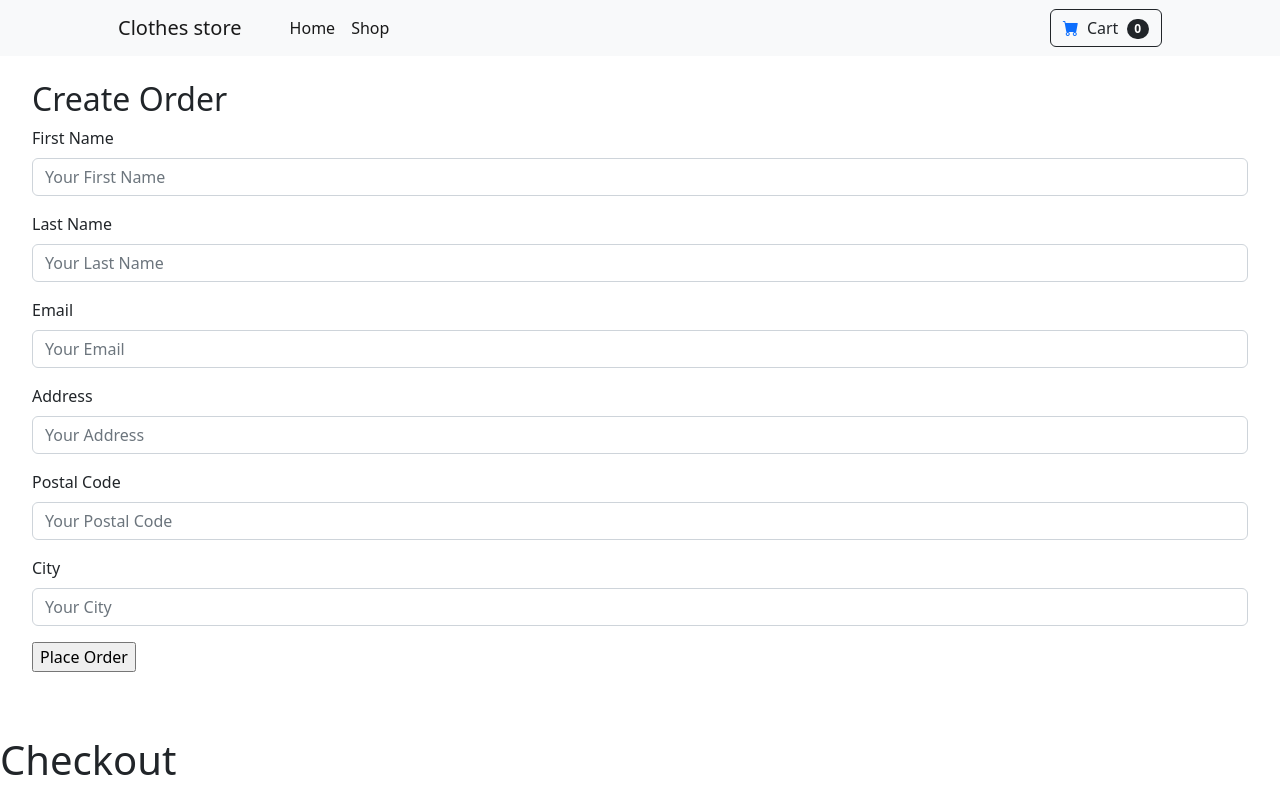
After one commit to Tony-jdev/clothes-store, a Django app: template orders/templates/order/create.html in a window 1280 px wide. The commit adds this page. Run offline with Django 3.2, Linux system fonts and the light colour scheme; the template is opened without the code that fills it, so the values that code supplies are empty; some libraries are stand-ins or nearby versions.

Commit message:
Added orders pages(create, created)

```diff
--- a/cart/templates/cart/detail.html
+++ b/cart/templates/cart/detail.html
@@ -48,7 +48,7 @@
             <a href="/shop" class="cart-btn">Continue Shopping</a>
             {% with cart_quantity=cart|length %}
                 {% if cart_quantity > 0 %}
-                    <a href="#" class="cart-btn">Checkout</a>
+                    <a href="{% url "orders:order_create" %}" class="cart-btn">Checkout</a>
                 {% endif %}
             {% endwith %}
         </div>
--- a/clothes_store/urls.py
+++ b/clothes_store/urls.py
@@ -21,6 +21,7 @@ from django.conf.urls.static import static
 urlpatterns = [
     path('admin/', admin.site.urls),
     path('cart/', include('cart.urls', namespace='cart')),
+    path('orders/', include('orders.urls', namespace='orders')),
     path('', include('main.urls', namespace='main')),
 ]
 
--- /dev/null
+++ b/orders/templates/order/create.html
@@ -0,0 +1,60 @@
+{% extends 'main/base.html' %}
+{% load static %}
+
+{% block title %}Create Order{% endblock title %}
+
+{% block content %}
+    <div class="forcreate">
+        <div class="profile bg-white p-4 mb-4 mx-2">
+            <h2 class="mb-2">Create Order</h2>
+            <form action="" method="post" class="order-form">
+                {% csrf_token %}
+                <div class="col-md-12 mb-3">
+                    <label for="id_first_name" class="form-label">First Name</label>
+                    <input type="text" class="form-control form-styleprofile" id="id_first_name"
+                    name="first_name" placeholder="Your First Name" value="{{ form.first_name.value|default:'' }}" required>
+                </div>
+                <div class="col-md-12 mb-3">
+                    <label for="id_last_name" class="form-label">Last Name</label>
+                    <input type="text" class="form-control form-styleprofile" id="id_last_name"
+                    name="last_name" placeholder="Your Last Name" value="{{ form.last_name.value|default:'' }}" required>
+                </div>
+                <div class="col-md-12 mb-3">
+                    <label for="id_email" class="form-label">Email</label>
+                    <input type="text" class="form-control form-styleprofile" id="id_email"
+                    name="email" placeholder="Your Email" value="{{ form.email.value|default:'' }}" required>
+                </div>
+
+                <div class="col-md-12 mb-3">
+                    <label for="id_address" class="form-label">Address</label>
+                    <input type="text" class="form-control form-styleprofile" id="id_address"
+                    name="address" placeholder="Your Address" value="{{ form.address.value|default:'' }}" required>
+                </div>
+                <div class="col-md-12 mb-3">
+                    <label for="id_postal_code" class="form-label">Postal Code</label>
+                    <input type="text" class="form-control form-styleprofile" id="id_postal_code"
+                    name="postal_code" placeholder="Your Postal Code" value="{{ form.postal_code.value|default:'' }}" required>
+                </div>
+                <div class="col-md-12 mb-3">
+                    <label for="id_city" class="form-label">City</label>
+                    <input type="text" class="form-control form-styleprofile" id="id_city"
+                    name="city" placeholder="Your City" value="{{ form.city.value|default:'' }}" required>
+                </div>
+                <p><input type="submit" value="Place Order"></p>
+                {% csrf_token %}
+            </form>
+        </div>
+        <div class="checkout">
+            <h1>Checkout</h1>
+            <div class="order-info">
+                {% for item in cart %}
+                    <li>
+                        {{ item.quantity }}x {{ item.product.name }}
+                        <p>$ {{ item.total_price }}</p>
+                    </li>
+                    <p>Total: $ {{ cart.get_total_price }}</p>
+                {% endfor %}
+            </div>
+        </div>
+    </div>
+{% endblock content %}
```
Also changed, not shown: orders/forms.py (+2 -6 lines), orders/templates/order/created.html (added, +7 -0 lines), orders/urls.py (+9 -0 lines), orders/views.py (+27 -1 lines), db.sqlite3.
